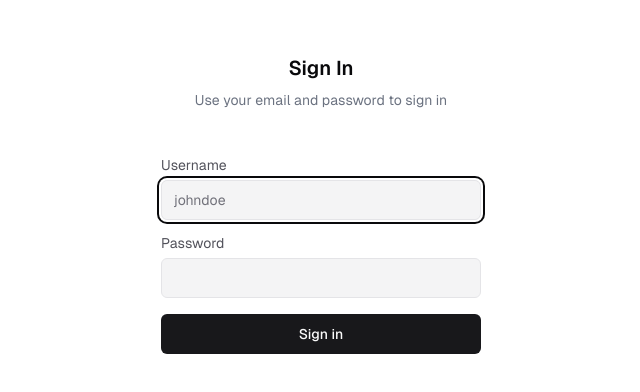
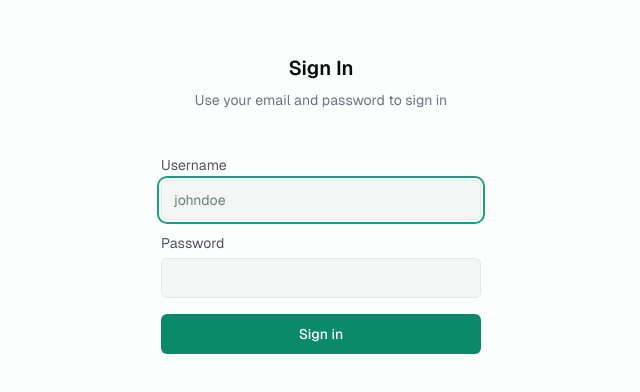
Before and after one commit to kamiwaza-ai/kw-chatbot, a Next.js app: page /login in a window 1280 px wide. Shown: the part 196-588 px from the top of the page, without its empty margins (319-959 px from the left). Built offline with nearby package versions, Linux system fonts and the light colour scheme.

Commit message:
added styles

```diff
--- a/app/(auth)/api/auth/logout/route.ts
+++ b/app/(auth)/api/auth/logout/route.ts
@@ -3,6 +3,6 @@ import { NextResponse } from 'next/server';
 import { removeAuthCookie } from '@/lib/auth/cookies';
 
 export async function POST() {
-  removeAuthCookie();
-  return NextResponse.json({ success: true });
+  await removeAuthCookie();
+  return NextResponse.json({ success: true, message: 'Logged out successfully' });
 }
--- a/app/(chat)/api/chat/route.ts
+++ b/app/(chat)/api/chat/route.ts
@@ -144,7 +144,12 @@ export async function POST(request: Request) {
 }
 
 export async function DELETE(request: Request) {
-  const { id }: { id: string } = await request.json();
+  const { searchParams } = new URL(request.url);
+  const id = searchParams.get('id');
+
+  if (!id) {
+    return new Response('Missing id', { status: 400 });
+  }
 
   const session = await getSession();
 
--- a/app/globals.css
+++ b/app/globals.css
@@ -6,6 +6,8 @@
     --foreground-rgb: 0, 0, 0;
     --background-start-rgb: 214, 219, 220;
     --background-end-rgb: 255, 255, 255;
+    --primary: 165 86% 29%;
+    --primary-foreground: 355 100% 100%;
 }
 
 @media (prefers-color-scheme: dark) {
@@ -24,73 +26,73 @@
 
 @layer base {
     :root {
-        --background: 0 0% 100%;
-        --foreground: 240 10% 3.9%;
-        --card: 0 0% 100%;
-        --card-foreground: 240 10% 3.9%;
-        --popover: 0 0% 100%;
-        --popover-foreground: 240 10% 3.9%;
-        --primary: 240 5.9% 10%;
-        --primary-foreground: 0 0% 98%;
-        --secondary: 240 4.8% 95.9%;
-        --secondary-foreground: 240 5.9% 10%;
-        --muted: 240 4.8% 95.9%;
-        --muted-foreground: 240 3.8% 46.1%;
-        --accent: 240 4.8% 95.9%;
-        --accent-foreground: 240 5.9% 10%;
+        --background: 160 20% 99%;
+        --foreground: 160 10% 3.9%;
+        --card: 160 20% 100%;
+        --card-foreground: 160 10% 3.9%;
+        --popover: 160 20% 100%;
+        --popover-foreground: 160 10% 3.9%;
+        --primary: 165 86% 29%;
+        --primary-foreground: 355 100% 100%;
+        --secondary: 160 12% 96%;
+        --secondary-foreground: 160 10% 10%;
+        --muted: 160 12% 96%;
+        --muted-foreground: 160 10% 46.1%;
+        --accent: 160 12% 96%;
+        --accent-foreground: 160 10% 10%;
         --destructive: 0 84.2% 60.2%;
         --destructive-foreground: 0 0% 98%;
-        --border: 240 5.9% 90%;
-        --input: 240 5.9% 90%;
-        --ring: 240 10% 3.9%;
+        --border: 160 12% 90%;
+        --input: 160 12% 90%;
+        --ring: 165 76% 36%;
         --chart-1: 12 76% 61%;
         --chart-2: 173 58% 39%;
         --chart-3: 197 37% 24%;
         --chart-4: 43 74% 66%;
         --chart-5: 27 87% 67%;
         --radius: 0.5rem;
-        --sidebar-background: 0 0% 98%;
-        --sidebar-foreground: 240 5.3% 26.1%;
-        --sidebar-primary: 240 5.9% 10%;
+        --sidebar-background: 160 50% 95%;
+        --sidebar-foreground: 160 10% 26.1%;
+        --sidebar-primary: 165 76% 36%;
         --sidebar-primary-foreground: 0 0% 98%;
-        --sidebar-accent: 240 4.8% 95.9%;
-        --sidebar-accent-foreground: 240 5.9% 10%;
-        --sidebar-border: 220 13% 91%;
-        --sidebar-ring: 217.2 91.2% 59.8%;
+        --sidebar-accent: 160 12% 96%;
+        --sidebar-accent-foreground: 160 10% 10%;
+        --sidebar-border: 160 20% 91%;
+        --sidebar-ring: 165 76% 36%;
     }
     .dark {
-        --background: 240 10% 3.9%;
-        --foreground: 0 0% 98%;
-        --card: 240 10% 3.9%;
-        --card-foreground: 0 0% 98%;
-        --popover: 240 10% 3.9%;
-        --popover-foreground: 0 0% 98%;
-        --primary: 0 0% 98%;
-        --primary-foreground: 240 5.9% 10%;
-        --secondary: 240 3.7% 15.9%;
-        --secondary-foreground: 0 0% 98%;
-        --muted: 240 3.7% 15.9%;
-        --muted-foreground: 240 5% 64.9%;
-        --accent: 240 3.7% 15.9%;
-        --accent-foreground: 0 0% 98%;
+        --background: 160 15% 3.9%;
+        --foreground: 160 10% 98%;
+        --card: 160 15% 3.9%;
+        --card-foreground: 160 10% 98%;
+        --popover: 160 15% 3.9%;
+        --popover-foreground: 160 10% 98%;
+        --primary: 165 86% 29%;
+        --primary-foreground: 144 10% 10%;
+        --secondary: 160 10% 15.9%;
+        --secondary-foreground: 160 10% 98%;
+        --muted: 160 10% 15.9%;
+        --muted-foreground: 160 10% 64.9%;
+        --accent: 160 10% 15.9%;
+        --accent-foreground: 160 10% 98%;
         --destructive: 0 62.8% 30.6%;
         --destructive-foreground: 0 0% 98%;
-        --border: 240 3.7% 15.9%;
-        --input: 240 3.7% 15.9%;
-        --ring: 240 4.9% 83.9%;
+        --border: 160 10% 15.9%;
+        --input: 160 10% 15.9%;
+        --ring: 165 70% 50%;
         --chart-1: 220 70% 50%;
         --chart-2: 160 60% 45%;
         --chart-3: 30 80% 55%;
         --chart-4: 280 65% 60%;
         --chart-5: 340 75% 55%;
-        --sidebar-background: 240 5.9% 10%;
-        --sidebar-foreground: 240 4.8% 95.9%;
-        --sidebar-primary: 224.3 76.3% 48%;
+        --sidebar-background: 160 30% 15%;
+        --sidebar-foreground: 160 10% 95.9%;
+        --sidebar-primary: 165 70% 50%;
         --sidebar-primary-foreground: 0 0% 100%;
-        --sidebar-accent: 240 3.7% 15.9%;
-        --sidebar-accent-foreground: 240 4.8% 95.9%;
-        --sidebar-border: 240 3.7% 15.9%;
-        --sidebar-ring: 217.2 91.2% 59.8%;
+        --sidebar-accent: 160 10% 15.9%;
+        --sidebar-accent-foreground: 160 10% 95.9%;
+        --sidebar-border: 160 15% 15.9%;
+        --sidebar-ring: 165 70% 50%;
     }
 }
 
--- a/components/app-sidebar.tsx
+++ b/components/app-sidebar.tsx
@@ -31,7 +31,7 @@ export function AppSidebar({ user, className }: AppSidebarProps) {
   const { setOpenMobile } = useSidebar();
 
   return (
-    <Sidebar className={cn("group-data-[side=left]:border-r-0 shrink-0", className)}>
+    <Sidebar className={cn("group-data-[side=left]:border-r-0 shrink-0 bg-[#008B5C]/10", className)}>
       <SidebarHeader>
         <SidebarMenu>
           <div className="flex flex-row justify-between items-center">
@@ -42,8 +42,8 @@ export function AppSidebar({ user, className }: AppSidebarProps) {
               }}
               className="flex flex-row gap-3 items-center"
             >
-              <span className="text-lg font-semibold px-2 hover:bg-muted rounded-md cursor-pointer">
-                Chatbot
+              <span className="text-lg font-semibold px-2 hover:bg-muted rounded-md cursor-pointer" style={{ color: 'rgb(0, 131, 92)' }}>
+                Kamiwaza Chatbot
               </span>
             </Link>
             <Tooltip>
--- a/components/message.tsx
+++ b/components/message.tsx
@@ -6,8 +6,7 @@ import type { ChatRequestOptions, Message } from 'ai';
 import cx from 'classnames';
 import { AnimatePresence, motion } from 'framer-motion';
 import { memo, useMemo, useState } from 'react';
-
-import type { Vote } from '@/lib/db/schema';
+import Image from 'next/image';
 
 import { DocumentToolCall, DocumentToolResult } from './document';
 import { PencilEditIcon, SparklesIcon } from './icons';
@@ -25,7 +24,6 @@ import { DocumentPreview } from './document-preview';
 const PurePreviewMessage = ({
   chatId,
   message,
-  vote,
   isLoading,
   setMessages,
   reload,
@@ -33,7 +31,6 @@ const PurePreviewMessage = ({
 }: {
   chatId: string;
   message: Message;
-  vote: Vote | undefined;
   isLoading: boolean;
   setMessages: (
     messages: Message[] | ((messages: Message[]) => Message[]),
@@ -63,10 +60,14 @@ const PurePreviewMessage = ({
           )}
         >
           {message.role === 'assistant' && (
-            <div className="size-8 flex items-center rounded-full justify-center ring-1 shrink-0 ring-border bg-background">
-              <div className="translate-y-px">
-                <SparklesIcon size={14} />
-              </div>
+            <div className="size-8 flex items-center rounded-full justify-center ring-1 shrink-0 ring-border bg-background overflow-hidden">
+              <Image
+                src="/images/assistant-logo.png"
+                alt="Assistant logo"
+                width={24}
+                height={24}
+                className="object-contain"
+              />
             </div>
           )}
 
@@ -194,9 +195,7 @@ const PurePreviewMessage = ({
             {!isReadonly && (
               <MessageActions
                 key={`action-${message.id}`}
-                chatId={chatId}
                 message={message}
-                vote={vote}
                 isLoading={isLoading}
               />
             )}
@@ -219,7 +218,6 @@ export const PreviewMessage = memo(
       )
     )
       return false;
-    if (!equal(prevProps.vote, nextProps.vote)) return false;
 
     return true;
   },
@@ -248,8 +246,10 @@ export const ThinkingMessage = () => {
         </div>
 
         <div className="flex flex-col gap-2 w-full">
-          <div className="flex flex-col gap-4 text-muted-foreground">
-            Thinking...
+          <div className="flex flex-row gap-2">
+            <div className="size-2 rounded-full bg-muted-foreground animate-pulse" />
+            <div className="size-2 rounded-full bg-muted-foreground animate-pulse delay-150" />
+            <div className="size-2 rounded-full bg-muted-foreground animate-pulse delay-300" />
           </div>
         </div>
       </div>
--- a/components/sidebar-user-nav.tsx
+++ b/components/sidebar-user-nav.tsx
@@ -40,8 +40,11 @@ export function SidebarUserNav({ user }: { user: KamiwazaUser }) {
         <DropdownMenuSeparator />
         <DropdownMenuItem
           onClick={async () => {
-            await fetch('/api/auth/logout', { method: 'POST' });
-            router.refresh();
+            const response = await fetch('/api/auth/logout', { method: 'POST' });
+            if (response.ok) {
+              router.push('/login');
+              router.refresh();
+            }
           }}
         >
           <LogOut className="mr-2 h-4 w-4" />
```
Also changed, not shown: components/message-actions.tsx (+1 -121 lines), public/images/assistant-logo.png (added).
